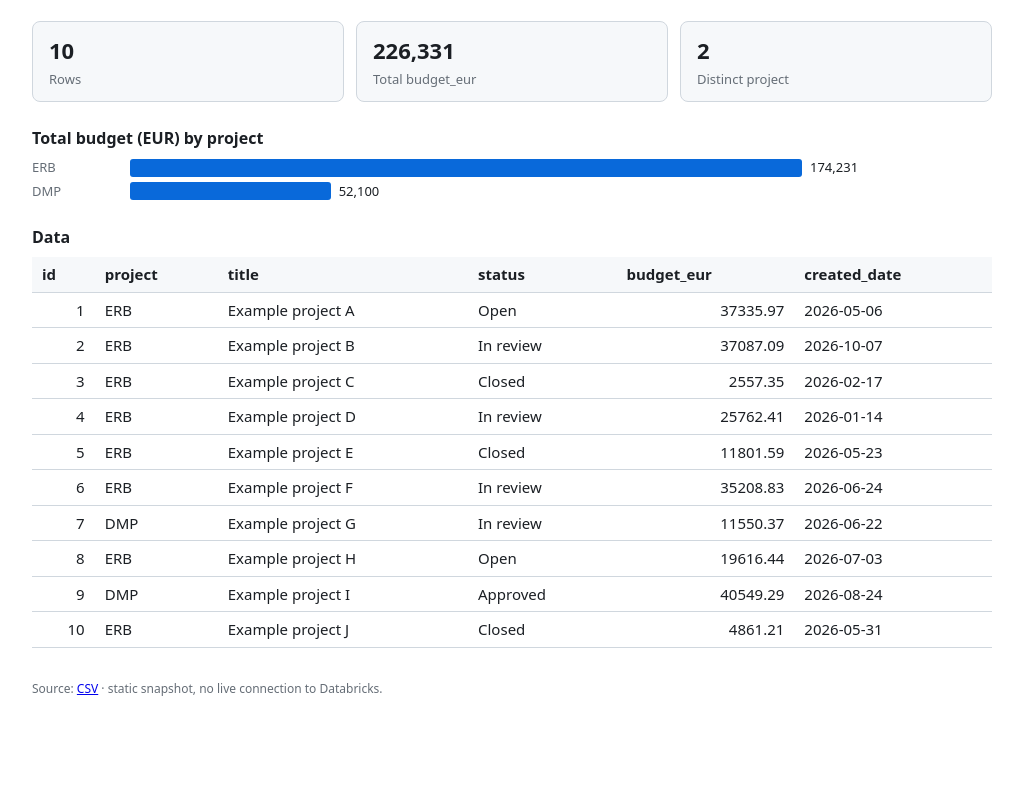
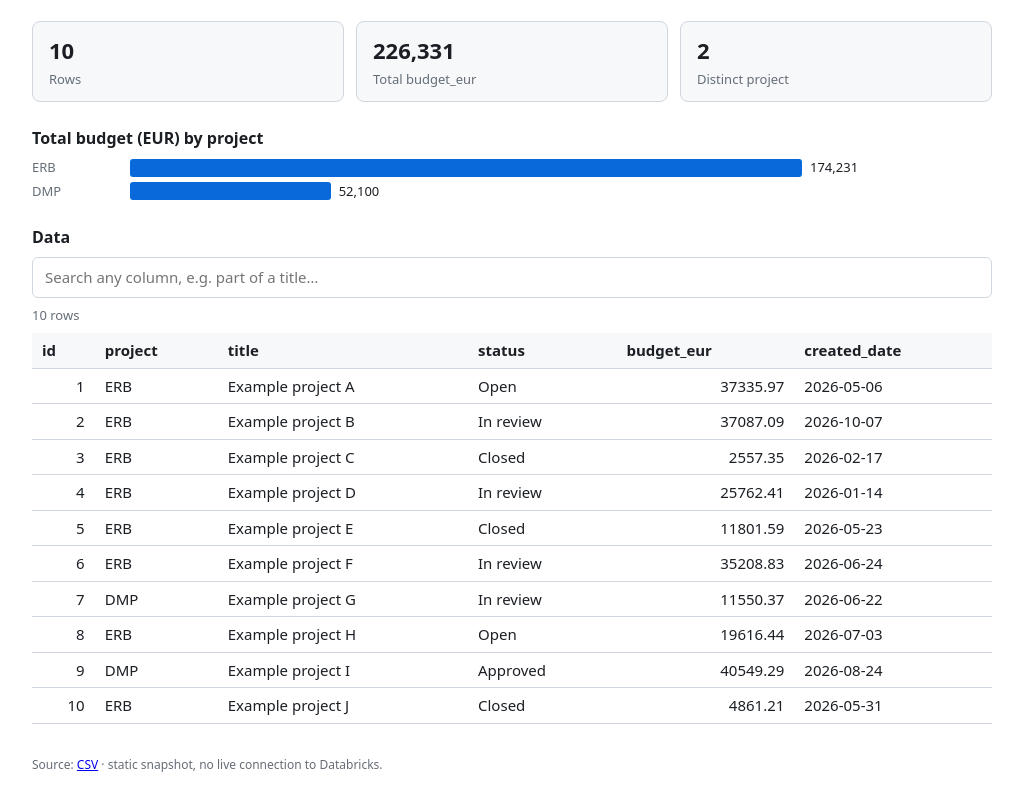
Before and after one commit to 20244622/poc, a plain HTML site: page index.html in a window 1280 px wide. Shown: the part 98-904 px from the top of the page, without its empty margins (128-1151 px from the left). Before the commit the page ends 828 px from the top, so only its background shows below. Drawn offline with Linux system fonts and the light colour scheme.

Commit message:
chore(site): publish index.html

```diff
--- a/index.html
+++ b/index.html
@@ -27,6 +27,10 @@
   th,td { text-align:left; padding:6px 10px; border-bottom:1px solid var(--line); white-space:nowrap; }
   th { cursor:pointer; user-select:none; background:var(--card); }
   td.num { text-align:right; font-variant-numeric:tabular-nums; }
+  .search { width:100%; box-sizing:border-box; padding:8px 12px; margin-bottom:8px; font:inherit; color:var(--fg);
+            background:var(--bg); border:1px solid var(--line); border-radius:6px; }
+  .search:focus { outline:2px solid var(--accent); border-color:transparent; }
+  #count { color:var(--muted); font-size:13px; margin-bottom:8px; }
   #status { color:var(--muted); }
   footer { margin-top:32px; color:var(--muted); font-size:12px; }
 </style>
@@ -39,6 +43,8 @@
   <h2>Total budget (EUR) by project</h2>
   <div id="chart"></div>
   <h2>Data</h2>
+  <input id="search" class="search" type="search" placeholder="Search any column, e.g. part of a title…" autocomplete="off">
+  <div id="count"></div>
   <div class="scroll"><table id="table"></table></div>
   <footer>Source: <a id="src" href="#">CSV</a> · static snapshot, no live connection to Databricks.</footer>
 </main>
@@ -69,10 +75,15 @@ function parseCSV(text) {
 const isNum = v => v !== "" && !isNaN(Number(v));
 const fmt = n => n.toLocaleString("en", { maximumFractionDigits: 0 });
 const el = (id) => document.getElementById(id);
-let data = [], cols = [], sortKey = null, asc = true;
+let data = [], cols = [], sortKey = null, asc = true, query = "";
 
 function renderTable() {
-  const rows = [...data];
+  const terms = query.toLowerCase().split(/\s+/).filter(Boolean);
+  const rows = data.filter(r => {
+    const hay = cols.map(c => r[c]).join(" ").toLowerCase();
+    return terms.every(t => hay.includes(t));
+  });
+  el("count").textContent = terms.length ? `${rows.length} of ${data.length} rows match` : `${data.length} rows`;
   if (sortKey) rows.sort((a, b) => {
     const x = a[sortKey], y = b[sortKey];
     const r = isNum(x) && isNum(y) ? x - y : String(x).localeCompare(String(y));
@@ -115,6 +126,8 @@ function renderSummary() {
   }
 }
 
+el("search").addEventListener("input", e => { query = e.target.value; renderTable(); });
+
 fetch(CSV_URL, { cache: "no-store" })
   .then(r => { if (!r.ok) throw new Error("HTTP " + r.status); return r.text(); })
   .then(text => {
```
